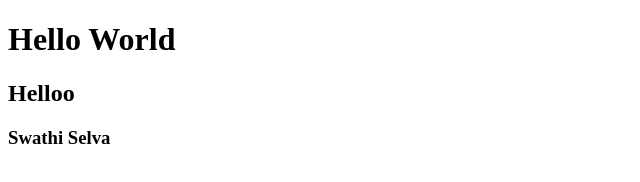
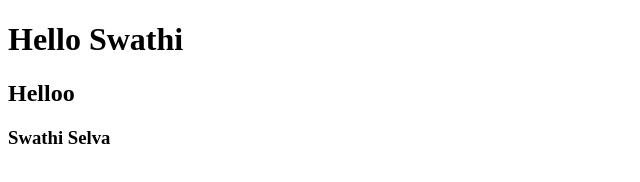
Before and after one commit to swathiselvam1999/the-sqads, a plain HTML site: page index.html in a window 1280 px wide. Shown: the full height of the page, 0-640 px from the left. Drawn offline with Linux system fonts and the light colour scheme.

Commit message:
Modified Index file h1 element from the feature-navbar branch

```diff
--- a/index.html
+++ b/index.html
@@ -6,7 +6,7 @@
     <title>Document</title>
 </head>
 <body>
-    <h1>Hello World</h1>
+    <h1>Hello Swathi</h1>
     <h2>Helloo</h2>
     <h3>Swathi Selva</h3>
 </body>
```
